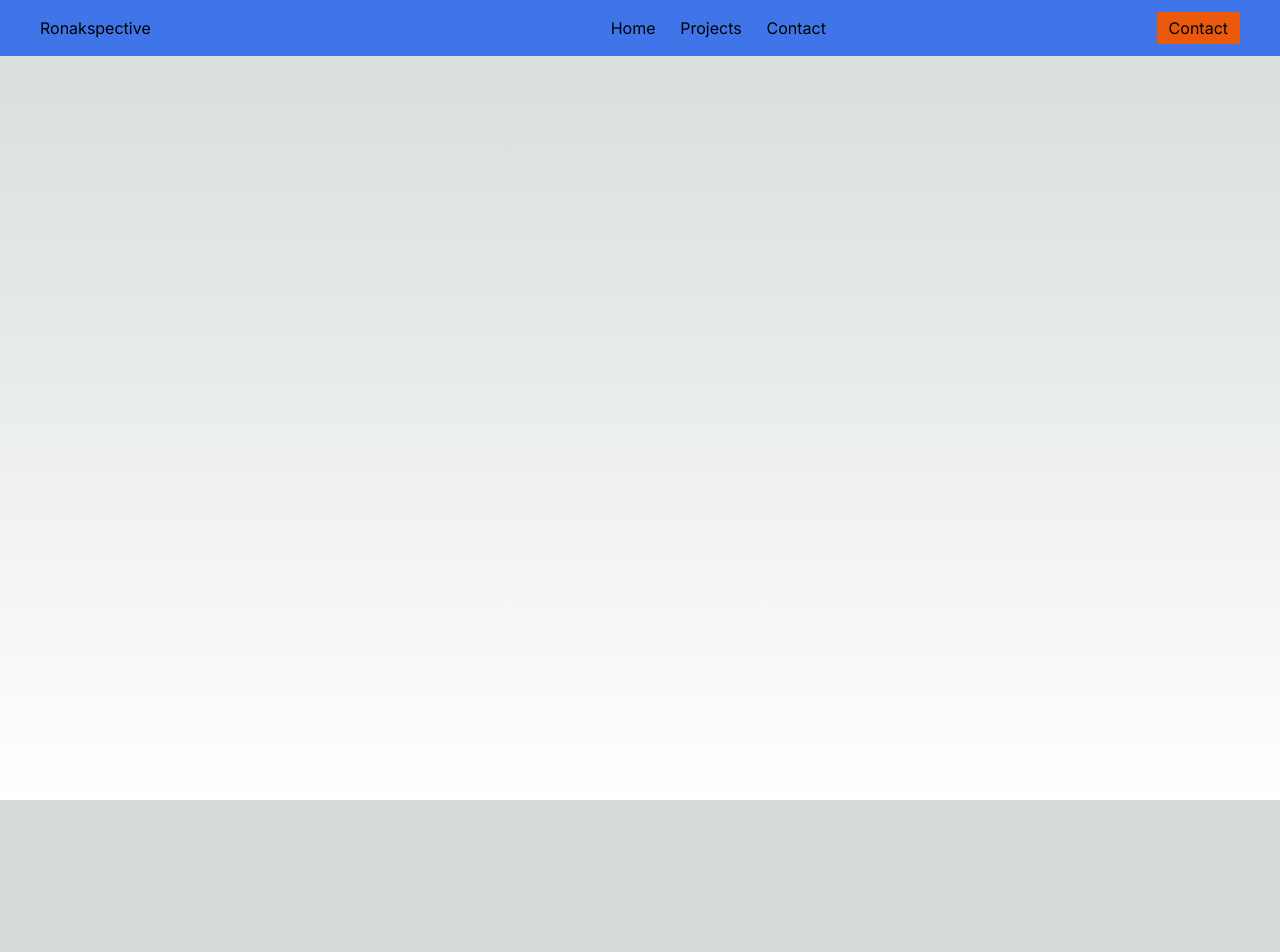
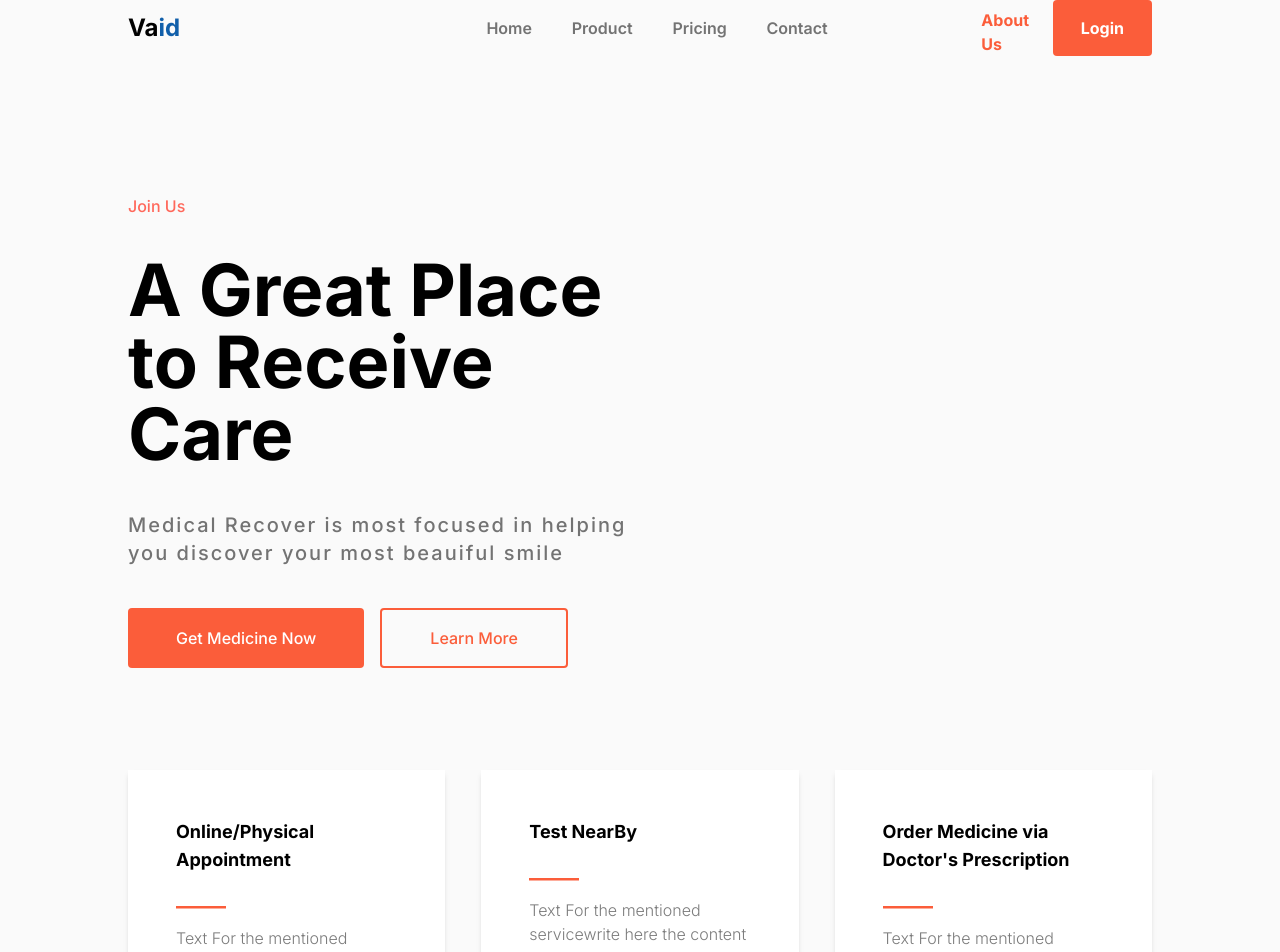
Before and after one commit to tensor110/HealthEase, a Next.js app: page / in a window 1280 px wide. Shown: the top 952 px of the page. Before the commit the page ends 800 px from the top, so only its background shows below. Built offline with nearby package versions, Linux system fonts and the light colour scheme.

Commit message:
front page done

```diff
--- a/src/app/globals.css
+++ b/src/app/globals.css
@@ -3,9 +3,10 @@
 @tailwind utilities;
 
 :root {
-  --foreground-rgb: 255, 255, 255;
+  /* --foreground-rgb: 255, 255, 255;
   --background-start-rgb: 214, 219, 220;
-  --background-end-rgb: 255, 255, 255;
+  --background-end-rgb: 255, 255, 255; */
+  background: #fafafa;
 }
 
 @media (prefers-color-scheme: dark) {
--- /dev/null
+++ b/src/app/home/page.tsx
@@ -0,0 +1,10 @@
+import Image from "next/image";
+import Navbar from '../../components/navbar'
+
+export default function Home() {
+  return (
+    <main className="flex min-h-screen flex-col items-center justify-between">
+      <Navbar/>
+    </main>
+  );
+}
--- a/src/app/page.tsx
+++ b/src/app/page.tsx
@@ -1,10 +1,14 @@
 import Image from "next/image";
 import Navbar from '../components/navbar'
+import Homme from '../components/home'
+import Card1 from '../components/firstcard'
 
 export default function Home() {
   return (
-    <main className="flex min-h-screen flex-col items-center justify-between">
+    <main className="flex min-h-screen flex-col px-[10%] bg-[#fafafa]">
       <Navbar/>
+      <Homme/>
+      <Card1 />
     </main>
   );
 }
--- /dev/null
+++ b/src/components/firstcard.tsx
@@ -0,0 +1,46 @@
+import React from "react";
+
+export default function firstcard() {
+  const cardContent = [
+    {
+      heading: "Online/Physical Appointment",
+      text: "Text For the mentioned service write here the content you want here to present, Vaid is the fastest growing website for medical uses.",
+    },
+    {
+      heading: "Test NearBy",
+      text: "Text For the mentioned servicewrite here the content you want....",
+    },
+    {
+      heading: "Order Medicine via Doctor's Prescription",
+      text: "Text For the mentioned service write here the content you want here to present........",
+    },
+  ];
+  return (
+    <div className="flex justify-between mt-[10%]">
+      {cardContent.map((item, index) => (
+        <div key={index} className="bg-white w-[31%] gap-10 p-12 shadow-md">
+          <span className="font-bold text-lg mb-240">{item.heading}</span>
+          <svg width="100" height="20" xmlns="http://www.w3.org/2000/svg" className="mt-8">
+            <line
+              x1="0"
+              y1="0"
+              x2="50"
+              y2="0"
+              stroke="#fb5d3a"
+              stroke-width="5"
+            />
+          </svg>
+          <p className="text-[#7c7c7c] font-light">{item.text}</p>
+        </div>
+      ))}
+      {/* <div>
+        <span>Test NearBy</span>
+        <p>Text For the mentioned servicewrite here the content you want....</p>
+      </div>
+      <div>
+        <span>Order Medicine via Doctor's Prescription</span>
+        <p>Text For the mentioned service write here the content you want here to present........</p>
+      </div> */}
+    </div>
+  );
+}
--- /dev/null
+++ b/src/components/home.tsx
@@ -0,0 +1,17 @@
+import React from 'react'
+
+export default function home() {
+  return (
+    <div className='flex flex-col mt-[10%] w-1/2'>
+      <div className='text-[#ff685b] my-[7%] font-medium'>Join Us</div>
+      <div>
+        <span className='text-7xl font-bold'>A Great Place to Receive Care</span>
+        <p className='my-[8%] text-xl font-medium text-[#737373] tracking-widest'>Medical Recover is most focused in helping you discover your most beauiful smile</p>
+        <div className='flex gap-4 font-medium'>
+            <button className='bg-[#fb5d3a] px-12 py-4 text-white rounded'>Get Medicine Now</button>
+            <button className='px-12 py-4 text-[#fb5d3a] border-2 border-[#fb5d3a] rounded'>Learn More</button>
+        </div>
+      </div>
+    </div>
+  )
+}
--- a/src/components/navbar.tsx
+++ b/src/components/navbar.tsx
@@ -1,30 +1,34 @@
 "use client";
 import React, { useState } from "react";
+import Arrow from '../../public/next.svg'
 
 const Navbar: React.FC = () => {
   const navItems = [
   { text: 'Home', url: '/' },
-  { text: 'Projects', url: '/' },
+  { text: 'Product', url: '/' },
+  { text: 'Pricing', url: '/' },
   { text: 'Contact', url: '/' }
 ]
-  const [isMobileMenuOpen, setIsMobileMenuOpen] = useState(false);
-  const [isHamburgerClicked, setIsHamburgerClicked] = useState(false);
+//   const [isMobileMenuOpen, setIsMobileMenuOpen] = useState(false);
+//   const [isHamburgerClicked, setIsHamburgerClicked] = useState(false);
 
-  const handleHamburgerClick = () => {
-    setIsMobileMenuOpen(!isMobileMenuOpen);
-    setIsHamburgerClicked(!isHamburgerClicked);
-  };
-// function navbar() {
+//   const handleHamburgerClick = () => {
+//     setIsMobileMenuOpen(!isMobileMenuOpen);
+//     setIsHamburgerClicked(!isHamburgerClicked);
+//   };
   return (
     <>
-      <div className="flex justify-between items-center bg-blue-600 text-black h-14 px-10 fixed w-screen z-50 backdrop-blur-md backdrop-saturate-125 bg-opacity-85 background-color: rgba(17, 25, 40, 0.76);">
-        <div className="w-1/5">Ronakspective</div>
-        <div className="hidden lg:flex justify-around w-1/5">
+      <div className="flex justify-between items-center align-middle text-black w-full h-14">
+        <div className="w-1/5 text-2xl font-bold">Va<span className="text-[#115faa]">id</span></div>
+        <div className="hidden lg:flex justify-between w-2/6 text-[#737373] font-semibold">
           {navItems.map((item, index)=>(
             <a href={item.url} key={index}>{item.text}</a>
           ))}
         </div>
-        <button className="bg-orange-600 px-3 py-1 ">Contact</button>
+        <div className="flex w-1/6 justify-between align-middle font-bold">
+                <a href="" className="text-[#fb5d3a] pt-2">About Us</a>
+                <button className="bg-[#fb5d3a] px-7 py-2 text-white rounded">Login</button>
+        </div>
 
         {/* <div className="lg:hidden">
           <button
```
